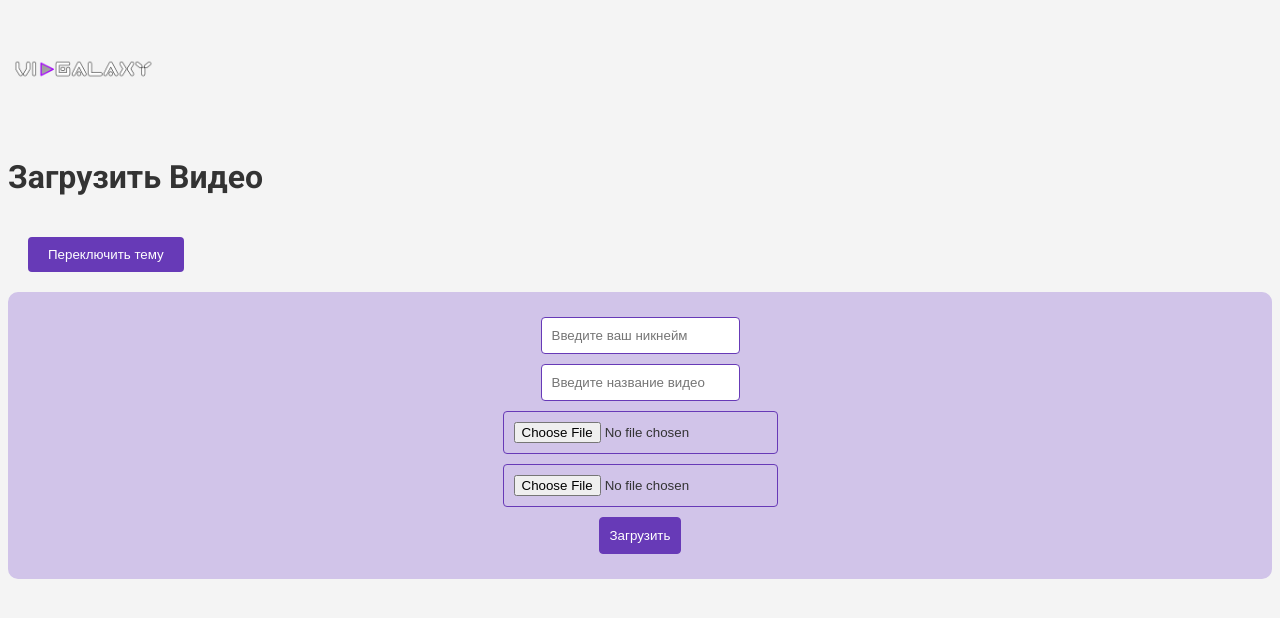
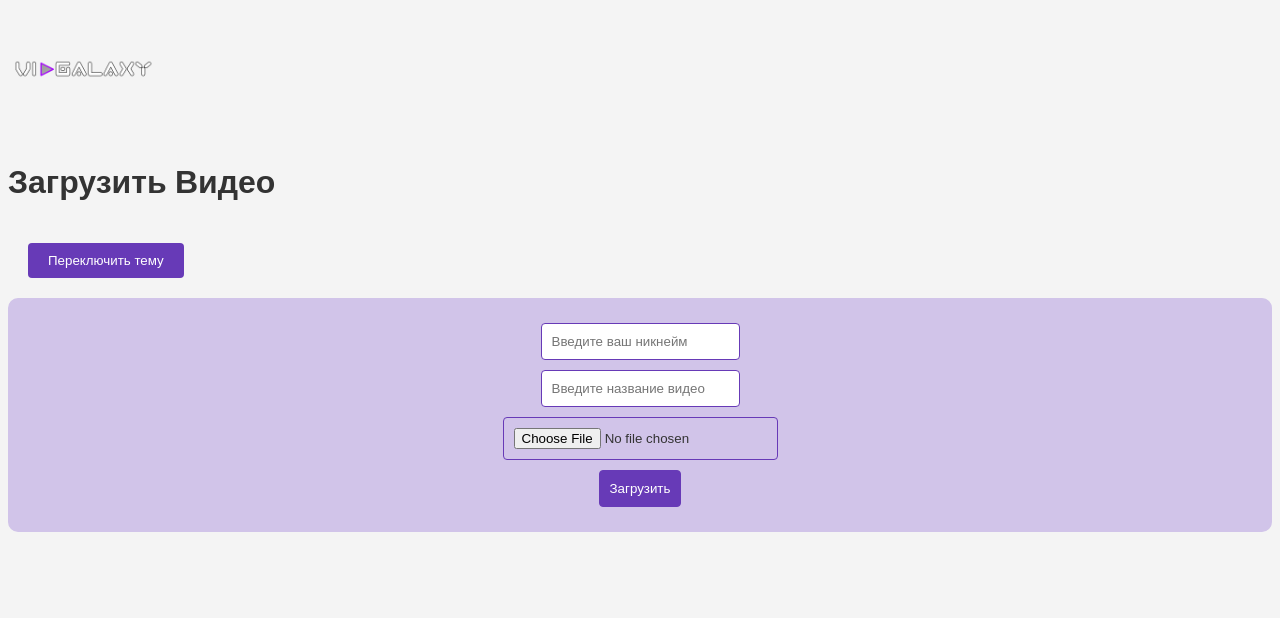
Before and after one commit to ANT920/VidGalaxy, a Flask app: page /upload in a window 1280 px wide. Shown: the top 618 px of the page. Run offline with Flask 3, Linux system fonts and the light colour scheme.

Commit message:
Update upload.html

```diff
--- a/templates/upload.html
+++ b/templates/upload.html
@@ -4,15 +4,15 @@
     <meta charset="UTF-8">
     <meta name="viewport" content="width=device-width, initial-scale=1.0">
     <title>Загрузить Видео</title>
-    <link rel="stylesheet" href="https://fonts.googleapis.com/css2?family=Roboto:wght@400;700&display=swap">
+    <link rel="stylesheet" href="https://fonts.googleapis.com/css2?family=Open+Sans:wght@400;700&display=swap">
     <style>
         body.light-mode {
-            font-family: 'Roboto', sans-serif;
+            font-family: 'Open Sans', sans-serif;
             background-color: #f4f4f4;
             color: #333;
         }
         body.dark-mode {
-            font-family: 'Roboto', sans-serif;
+            font-family: 'Open Sans', sans-serif;
             background-color: #1e1e1e;
             color: #f4f4f4;
         }
@@ -64,7 +64,6 @@
     <form id="uploadForm" enctype="multipart/form-data">
         <input type="text" id="usernameInput" name="username" placeholder="Введите ваш никнейм">
         <input type="text" id="titleInput" name="title" placeholder="Введите название видео">
-        <input type="file" id="avatarInput" name="avatar" accept="image/*">
         <input type="file" id="videoInput" name="video" accept="video/*">
         <button type="submit">Загрузить</button>
     </form>
@@ -78,7 +77,6 @@
             const formData = new FormData();
             formData.append('username', document.getElementById('usernameInput').value);
             formData.append('title', document.getElementById('titleInput').value);
-            formData.append('avatar', document.getElementById('avatarInput').files[0]);
             formData.append('video', document.getElementById('videoInput').files[0]);
             const response = await fetch('/upload', {
                 method: 'POST',
```
